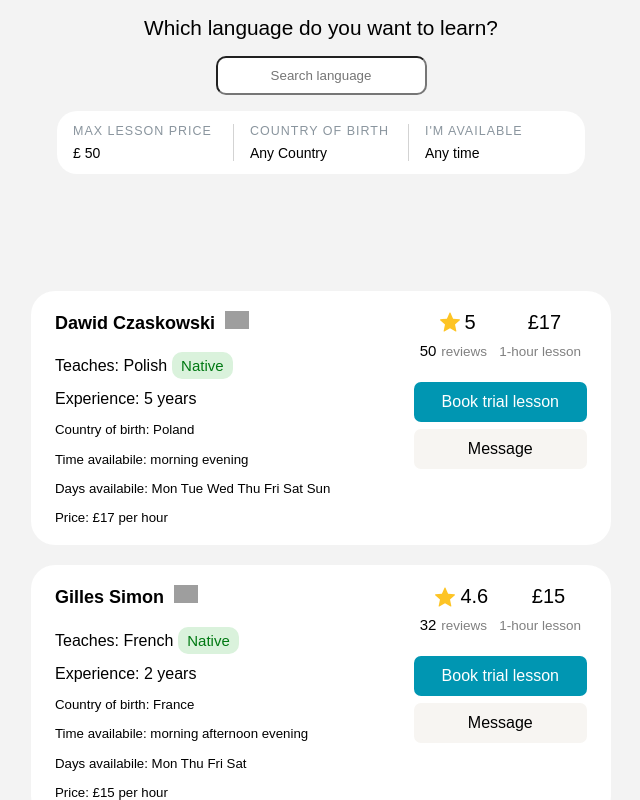
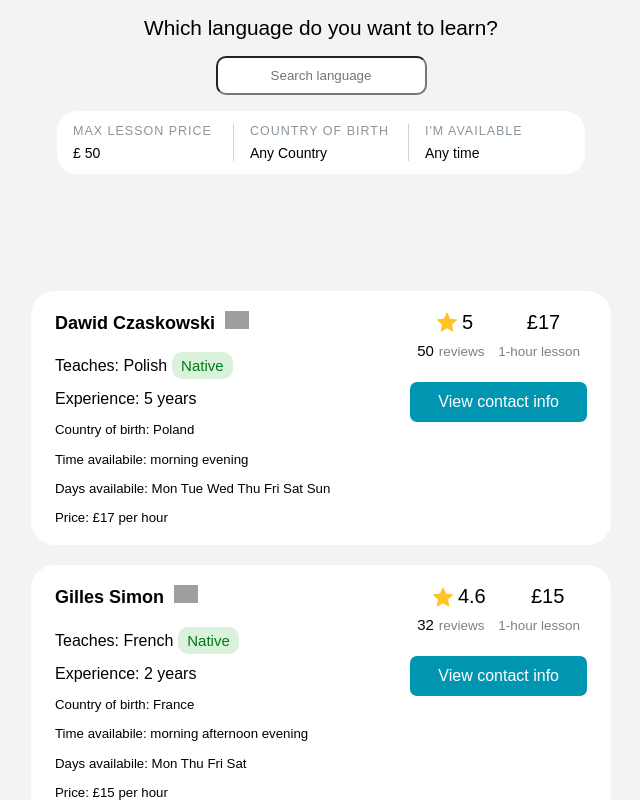
Before and after one commit to ryan50500/Language__App__React__TypeScript, a React (Create React App) app: page / in a window 1280 px wide. Shown: the top 800 px of the page, without its empty margins (319-959 px from the left). Built offline with nearby package versions, Linux system fonts and the light colour scheme; grey boxes are pictures that could not be loaded.

Commit message:
amending button html and removing one button

```diff
--- a/src/components/FilterStyles.module.css
+++ b/src/components/FilterStyles.module.css
@@ -215,9 +215,3 @@
 .teacher__buttons:hover {
   opacity: 0.8;
 }
-
-.teacher__buttons.message {
-  margin-top: 7px;
-  background-color: #f7f5f2;
-  color: black;
-}
--- a/src/components/FilteredTeachers.tsx
+++ b/src/components/FilteredTeachers.tsx
@@ -200,8 +200,7 @@ const FilteredTeachers: React.FC = () => {
                                 <div><span style={{ fontSize: '15px', fontWeight: '100' }}>{arrayItem.reviews}</span><span style={{ fontSize: '13.5px', color: 'gray', paddingLeft: '5px' }}>reviews</span></div>
                                 <span style={{ fontSize: '13.5px', color: 'gray' }}>1-hour lesson</span>
                             </div>
-                            <button className={FilterStyles.teacher__buttons}>Book trial lesson</button>
-                            <button className={`${FilterStyles.teacher__buttons} ${FilterStyles.message}`}>Message</button>
+                            <button className={FilterStyles.teacher__buttons}>View contact info</button>
                         </div>
                     </TeacherBorder>
                 );
```
